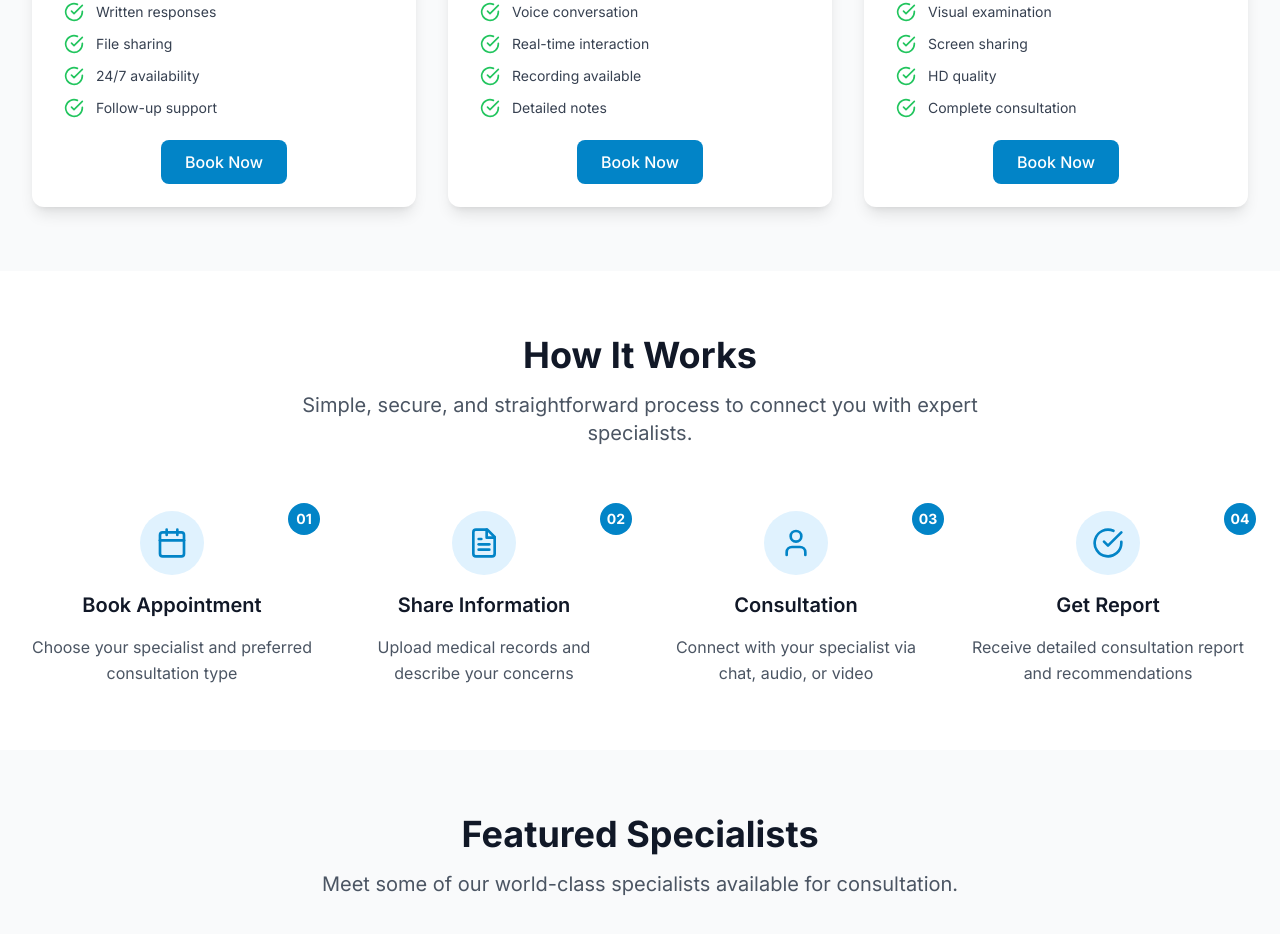
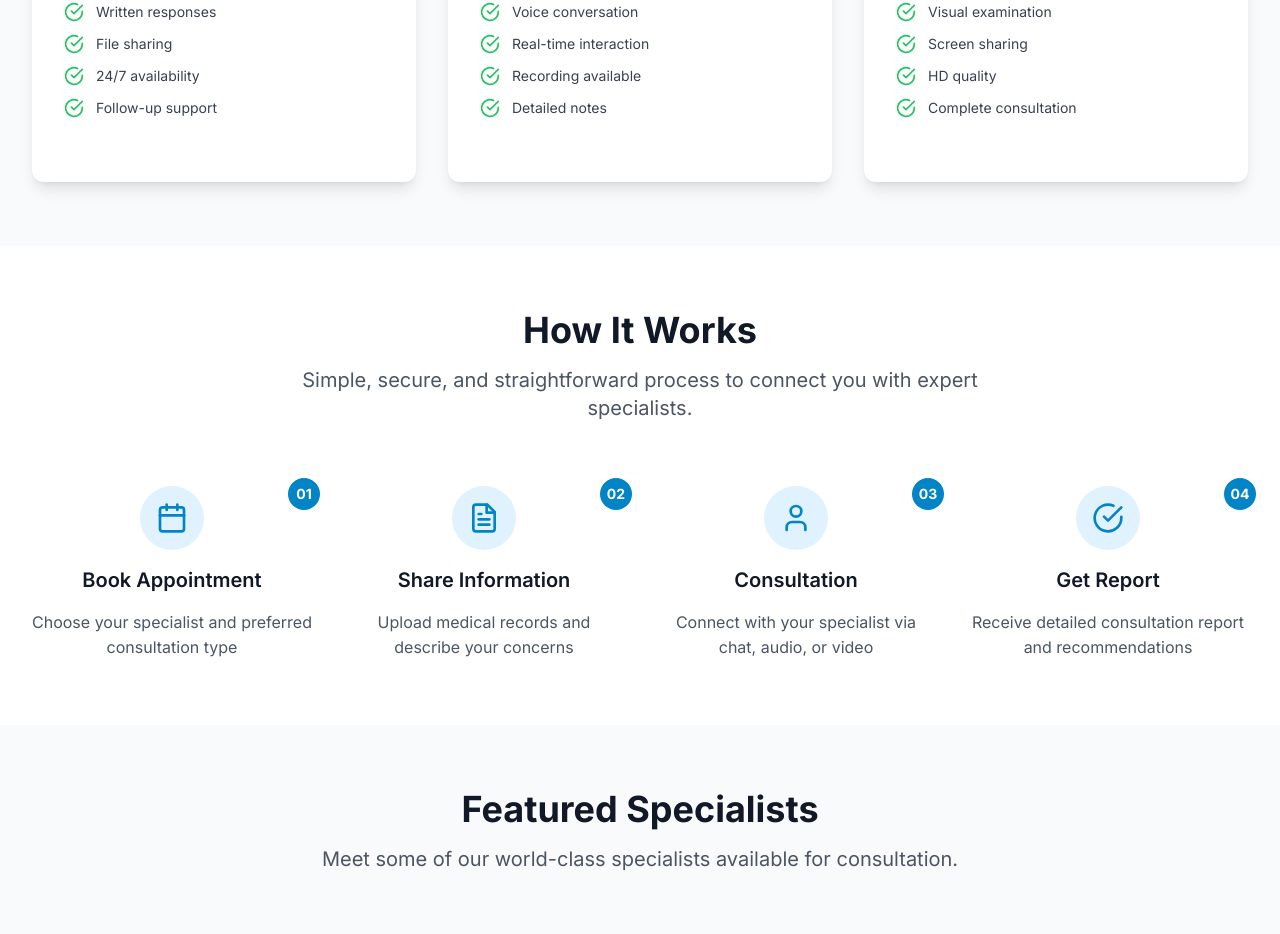
Before and after one commit to savoraTheGlobalApp/telehealth, a React (Create React App) app: page /online-consultation in a window 1280 px wide. Shown: the part 1452-2386 px from the top of the page. Built offline with nearby package versions, Linux system fonts and the light colour scheme.

Commit message:
Comment Book now button; It redirected to doctors' sections

```diff
--- a/src/pages/OnlineConsultation.tsx
+++ b/src/pages/OnlineConsultation.tsx
@@ -240,9 +240,9 @@ const OnlineConsultation: React.FC = () => {
                     </li>
                   ))}
                 </ul>
-                <Link to="/doctors" className="btn-primary w-full">
+                {/* <Link to="/doctors" className="btn-primary w-full">
                   Book Now
-                </Link>
+                </Link> */}
               </motion.div>
             ))}
           </div>
```
